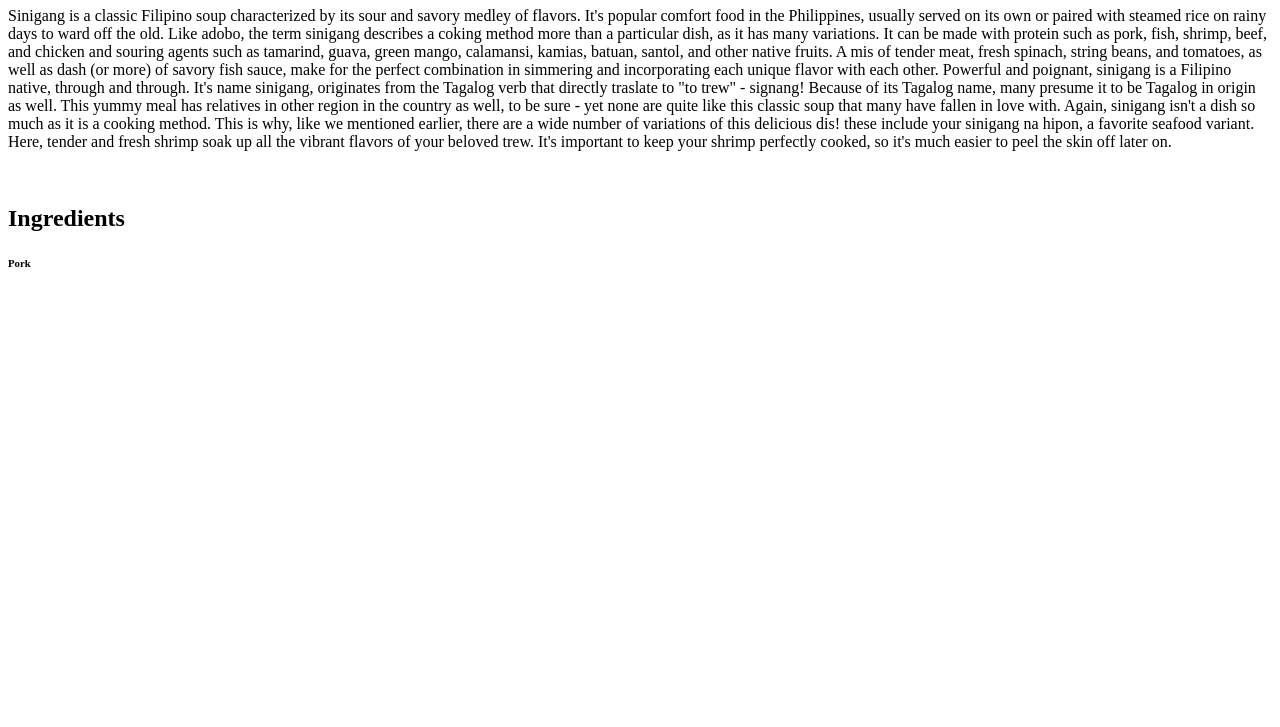
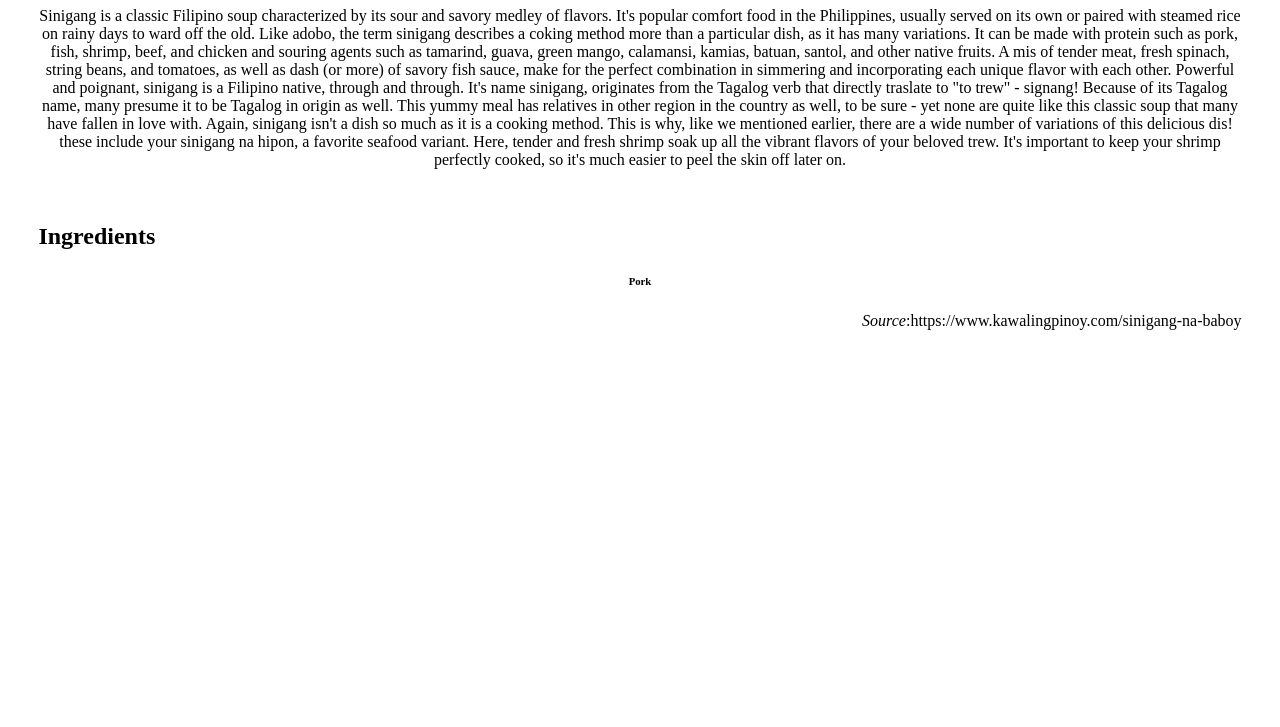
Before and after one commit to chrsrvr15/ptmid, a plain HTML site: page index.html in a window 1280 px wide. Shown: the part 73-800 px from the top of the page. Drawn offline with Linux system fonts and the light colour scheme.

Commit message:
added new file

```diff
--- a/index.html
+++ b/index.html
@@ -1,6 +1,7 @@
 <!DOCTYPE html>
 <html>
 <head>
+	<link rel="stylesheet" href="style.css">
 	<title>SINIGANG</title>
 </head>
 <body>
@@ -9,6 +10,7 @@
 	<br>
 	<h2>Ingredients</h2>
 		<h6>Pork</h6>
-
+		<p style="text-align: right"><i>Source</i>:https://www.kawalingpinoy.com/sinigang-na-baboy</p>
 </body>
 </html>
+<!--Programmer: Christian-->
--- /dev/null
+++ b/style.css
@@ -0,0 +1,23 @@
+body {
+		text-align: center;
+		margin-left: auto;
+		margin-right: auto;
+		padding-left: 3%;
+		padding-right: 3%;
+
+}
+
+h2 {
+
+	text-align: left
+}
+
+dd {
+
+	font-weight: bold;
+}
+
+dt {
+
+	text-indent: 50%
+}
```
